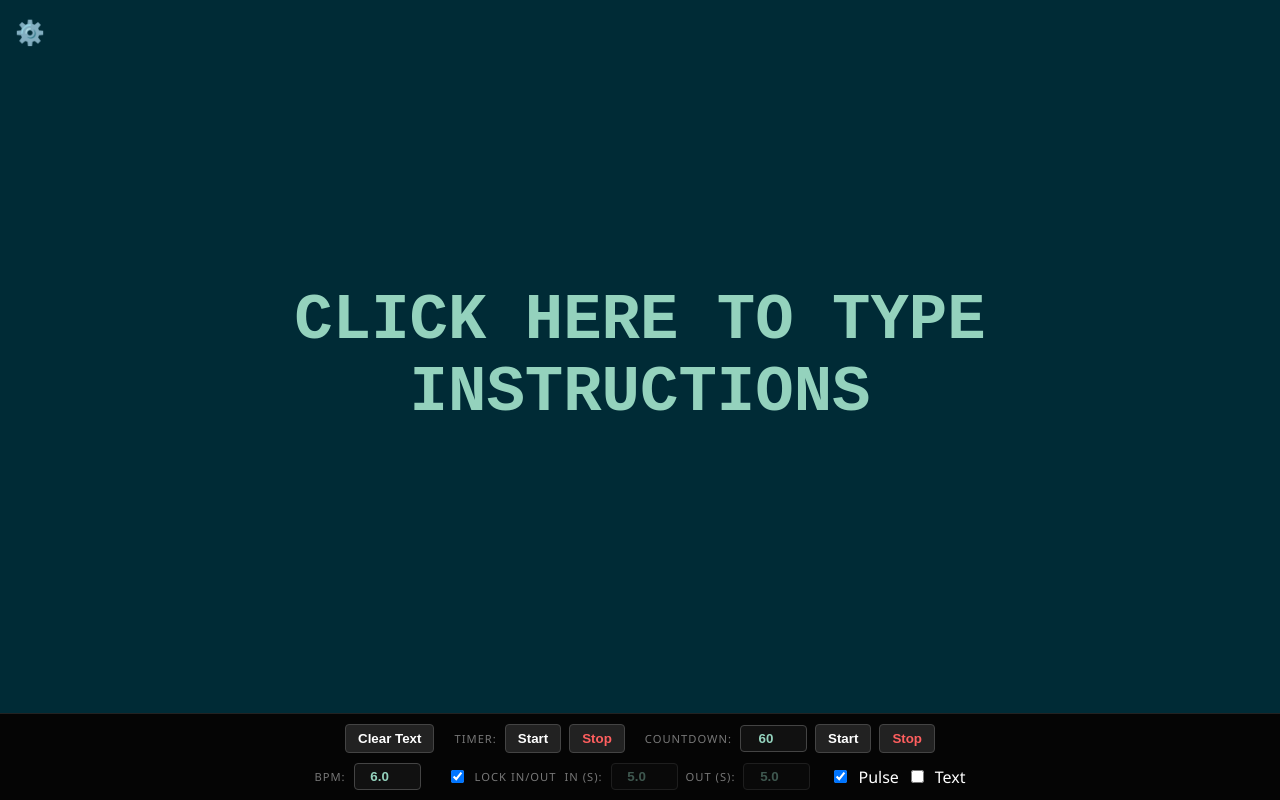
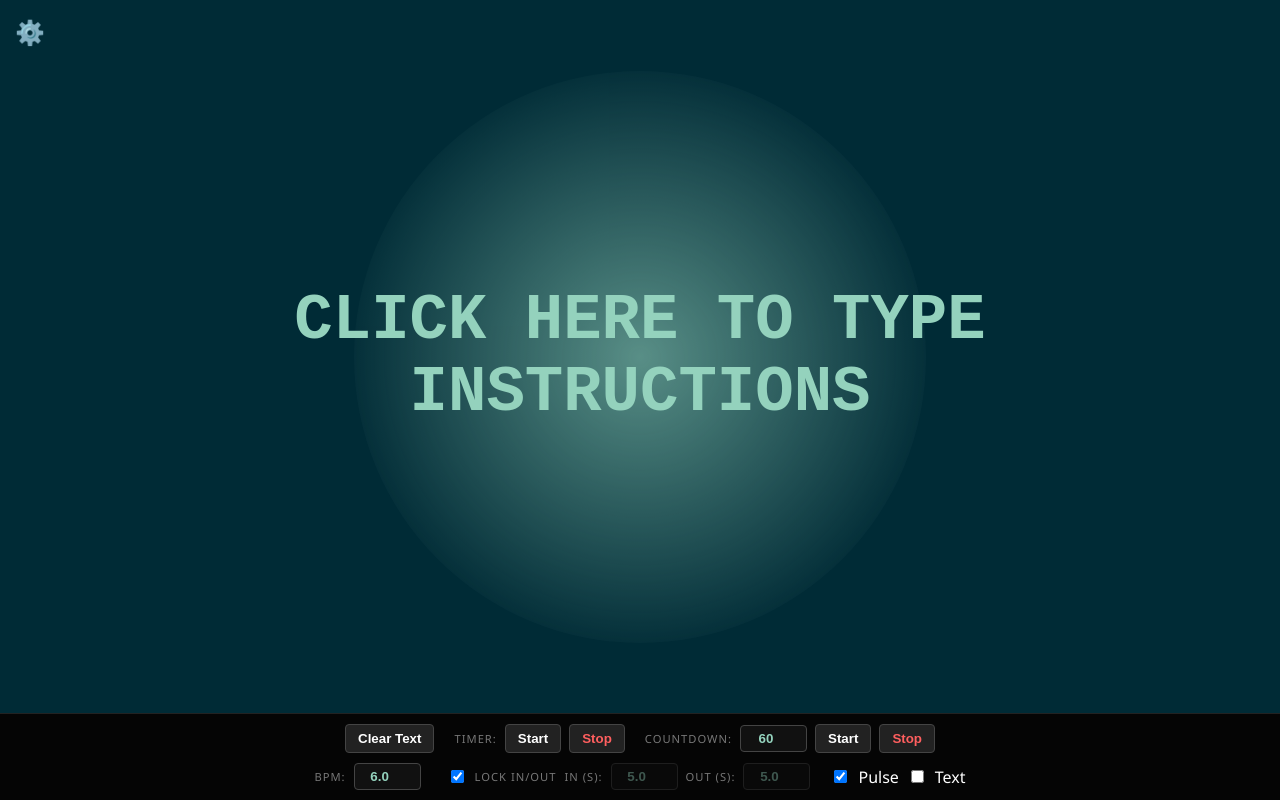
Before and after one commit to giueseppepalminteri/mri-tools, a plain HTML site: page docs/tools/index.html in a window 1280 px wide. Drawn offline with Linux system fonts and the light colour scheme.

Commit message:
pulse on default

```diff
--- a/docs/tools/index.html
+++ b/docs/tools/index.html
@@ -324,6 +324,7 @@
 
         // Initialize at 50/50 lock
         toggleLock(true);
+        updatePulseVisibility(true);
     </script>
 </body>
 </html>
```
